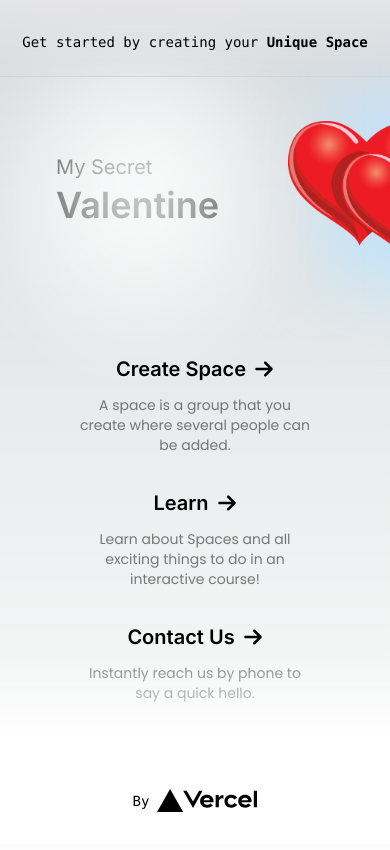
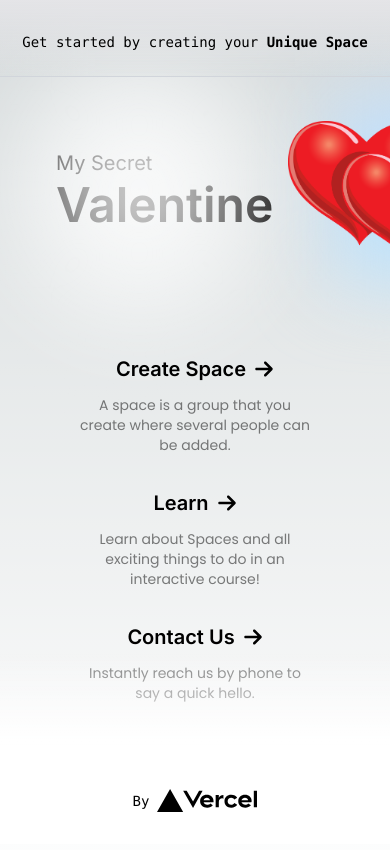
Before and after one commit to temiogunbanjo/secret-santa, a Next.js app: page / in a window 390 px wide. Shown: the top 850 px of the page. Built offline with nearby package versions, Linux system fonts and the light colour scheme.

Commit message:
ui component changes

```diff
--- a/components/units/MainText.tsx
+++ b/components/units/MainText.tsx
@@ -10,7 +10,7 @@ function MainText({ spaceName }: { spaceName?: string }) {
         {a.superText}
       </span>
       <br />
-      <span className="text-4xl lg:text-5xl font-semibold">
+      <span className="text-5xl lg:text-5xl font-semibold">
         {a.emphasisText}
       </span>
       {spaceName && (
```
